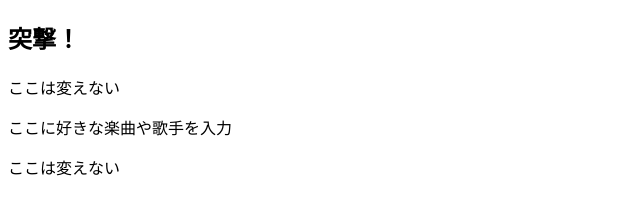
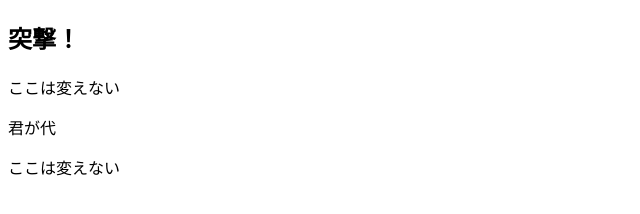
Before and after one commit to r-nakamurasan/testConflict, a plain HTML site: page index.html in a window 1280 px wide. Shown: the whole page, without its empty margins (0-640 px from the left). Drawn offline with Linux system fonts and the light colour scheme.

Commit message:
[modify]index.htmlの更新

```diff
--- a/index.html
+++ b/index.html
@@ -6,7 +6,7 @@
 <body>
 <h2> 突撃！ </h2>
 <p>ここは変えない</p>
-<p>ここに好きな楽曲や歌手を入力</p>
+<p>君が代</p>
 <p>ここは変えない</p>
 </body>
 </html>
```
